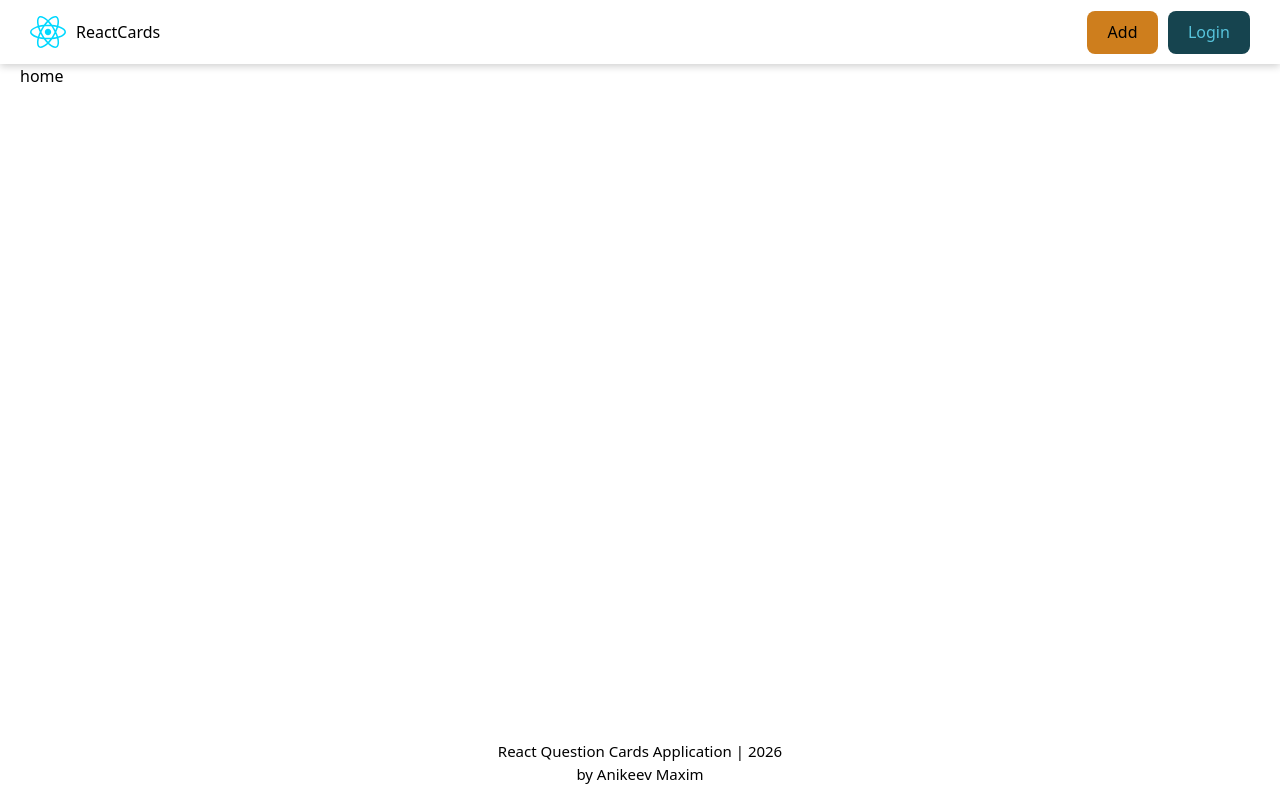
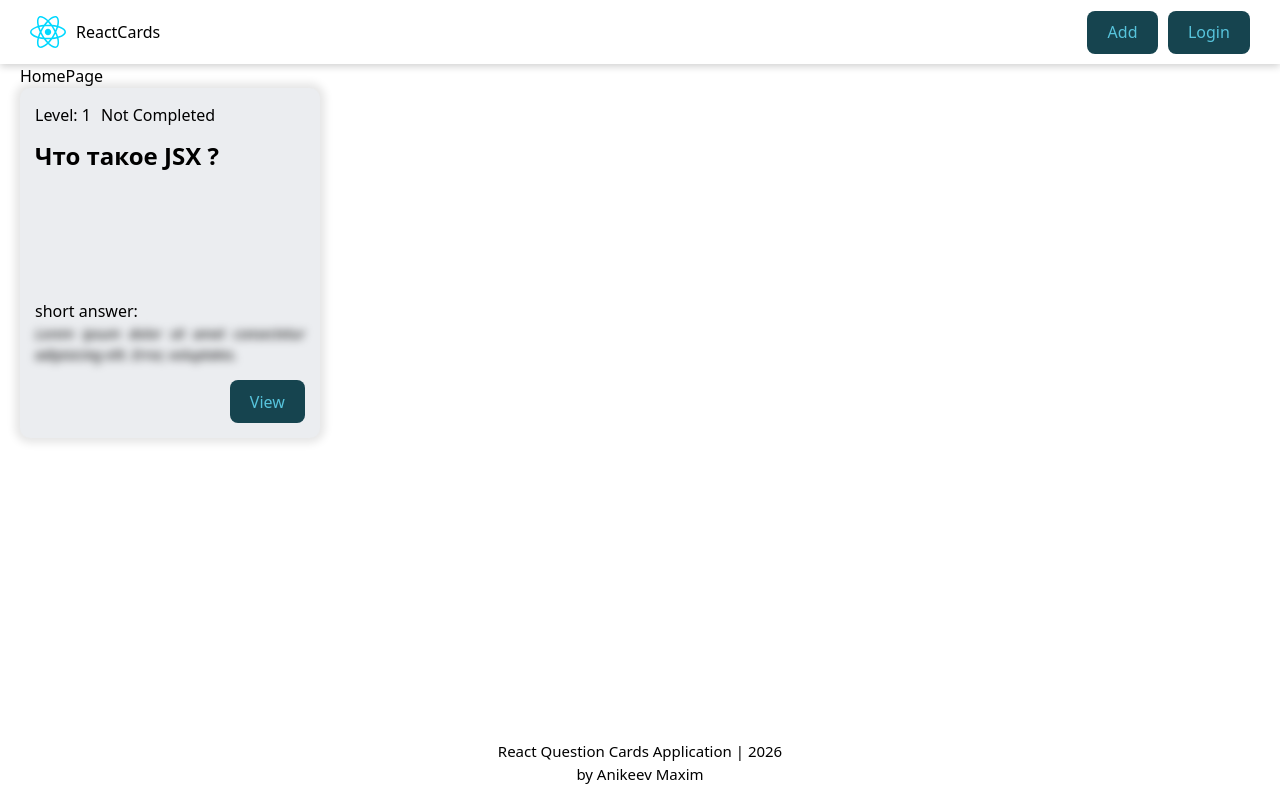
Before and after one commit to Superpnz/react-question-cards, a React (Vite) app: page / in a window 1280 px wide. Built offline with nearby package versions, Linux system fonts and the light colour scheme.

Commit message:
feat: add HomePage and QuestionCard

```diff
--- a/src/App.jsx
+++ b/src/App.jsx
@@ -1,13 +1,13 @@
 import { BrowserRouter, Route, Routes } from "react-router-dom";
 import { MainLayout } from "./components/MainLayout";
+import { HomePage } from "./pages/HomePage";
 
 function App() {
-  // return <MainLayout />;
   return (
     <BrowserRouter>
       <Routes>
         <Route element={<MainLayout />}>
-          <Route path="/" element={<div>home</div>} />
+          <Route path="/" element={<HomePage />} />
           <Route path="/forbidden" element={<div>forbidden !!!</div>} />
           <Route path="/addquestion" element={<div>add question 🥶</div>} />
         </Route>
--- a/src/components/Header/Header.jsx
+++ b/src/components/Header/Header.jsx
@@ -1,17 +1,19 @@
+import { useNavigate } from "react-router-dom";
 import ReactLogo from "../../assets/react.svg";
 import { Button } from "../Button";
 import cls from "./Header.module.css";
 
 export const Header = () => {
+  const navigate = useNavigate();
   return (
     <header className={cls.header}>
-      <p>
+      <p onClick={() => navigate("/")}>
         <img src={ReactLogo} alt="react logo" />
         <span>ReactCards</span>
       </p>
 
       <div className={cls.headerButtons}>
-        <Button isActive>Add</Button>
+        <Button onClick={() => navigate("/addquestion")}>Add</Button>
         <Button>Login</Button>
       </div>
     </header>
--- /dev/null
+++ b/src/components/QuestionCard/QuestionCard.jsx
@@ -0,0 +1,22 @@
+import { Button } from "../Button";
+import cls from "./QuestionCard.module.css";
+
+export const QuestionCard = () => {
+  return (
+    <div className={cls.card}>
+      <div className={cls.cardLabels}>
+        <div>Level: 1</div>
+        <div>Not Completed</div>
+      </div>
+
+      <h5 className={cls.cardTitle}>Что такое JSX ?</h5>
+
+      <div className={cls.cardAnswers}>
+        <label>short answer: </label>
+        <p className={cls.cardAnswer}>Lorem ipsum dolor sit amet consectetur adipisicing elit. Error, voluptates.</p>
+      </div>
+
+      <Button onClick={() => {}}>View</Button>
+    </div>
+  );
+};
--- /dev/null
+++ b/src/components/QuestionCard/QuestionCard.module.css
@@ -0,0 +1,45 @@
+.card {
+    width: 300px;
+    height: 350px;
+    border-radius: 10px;
+    padding: 15px;
+    background-color: var(--card-bg-color);
+    color: var(--text-color);
+    box-shadow: 0 0 8px 5px rgba(0, 0, 0, 0.1);
+    display: flex;
+    flex-direction: column;
+    justify-content: flex-start;
+    align-items: flex-start;
+    gap: 15px;
+
+    button {
+        align-self: flex-end;
+    }
+}
+
+.cardLabels {
+    display: flex;
+    gap: 10px;
+}
+
+.cardTitle {
+    font-size: 24px;
+    line-height: 28px;
+}
+
+.cardAnswers {
+    margin-top: auto;
+}
+
+.cardAnswer {
+    font-size: 14px;
+    filter: blur(4px);
+    font-style: italic;
+    text-align: justify;
+    cursor: pointer;
+    transition: filter .8s ease-in-out;
+}
+
+.cardAnswer:hover {
+    filter: none;
+}
--- /dev/null
+++ b/src/components/QuestionCard/index.jsx
@@ -0,0 +1 @@
+export { QuestionCard } from "./QuestionCard";
--- a/src/index.css
+++ b/src/index.css
@@ -4,6 +4,8 @@
 
   --btn-bg-color: #383b3f;
   --btn-text-color: #fff;
+
+  --card-bg-color: #343a46;
 
   font-family: system-ui, Avenir, Helvetica, Arial, sans-serif;
   line-height: 1.5;
@@ -40,6 +42,8 @@ body {
 
     --btn-bg-color: #16444f;
     --btn-text-color: #57C4DC;
+
+    --card-bg-color: #ebedf0;
   }
 }
 @media (prefers-color-scheme: dark) {
@@ -49,5 +53,7 @@ body {
 
     --btn-bg-color: #383b3f;
     --btn-text-color: #fff;
+
+    --card-bg-color: #343a46;
   }
 }
--- /dev/null
+++ b/src/pages/HomePage/HomePage.jsx
@@ -0,0 +1,11 @@
+import { QuestionCard } from "../../components/QuestionCard/QuestionCard";
+import cls from "./HomePage.module.css";
+
+export const HomePage = () => {
+  return (
+    <div>
+      HomePage
+      <QuestionCard />
+    </div>
+  );
+};
--- /dev/null
+++ b/src/pages/HomePage/index.jsx
@@ -0,0 +1 @@
+export { HomePage } from "./HomePage";
```
Also changed, not shown: src/pages/HomePage/HomePage.module.css (added).
